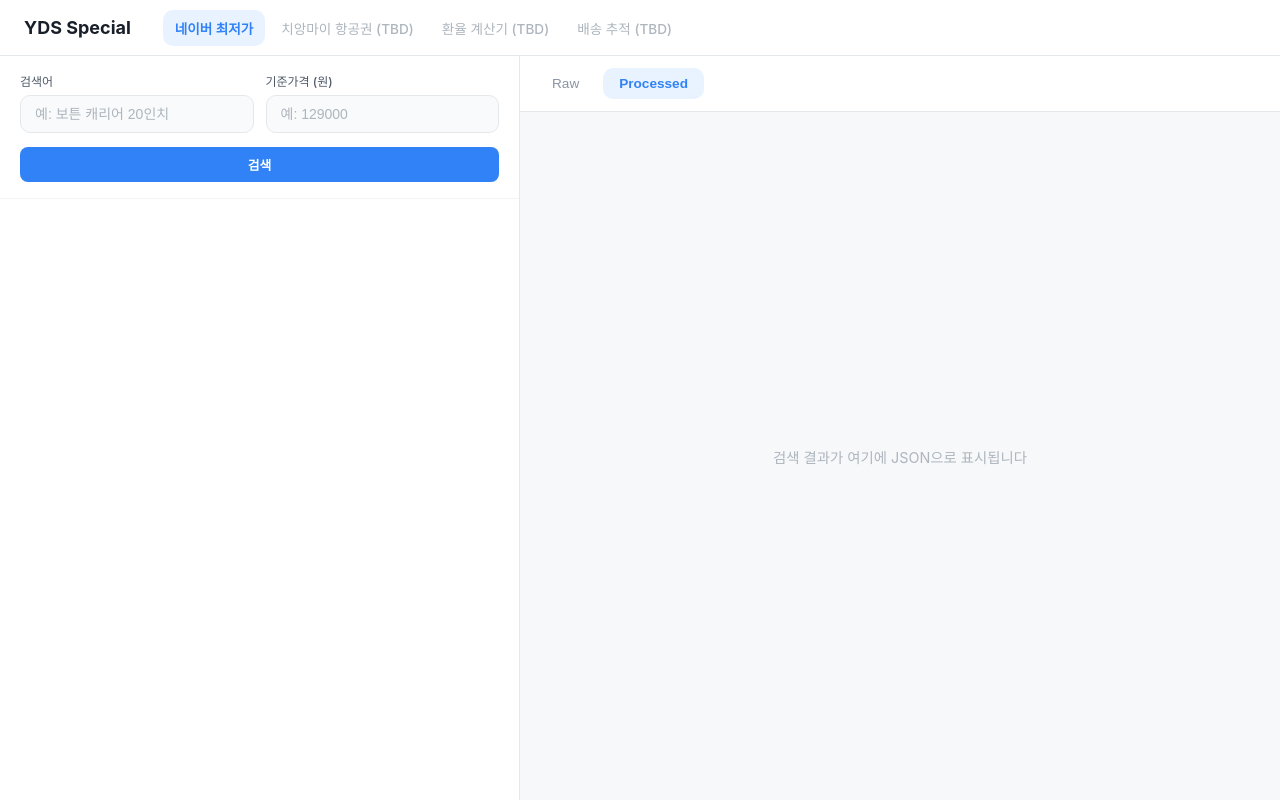
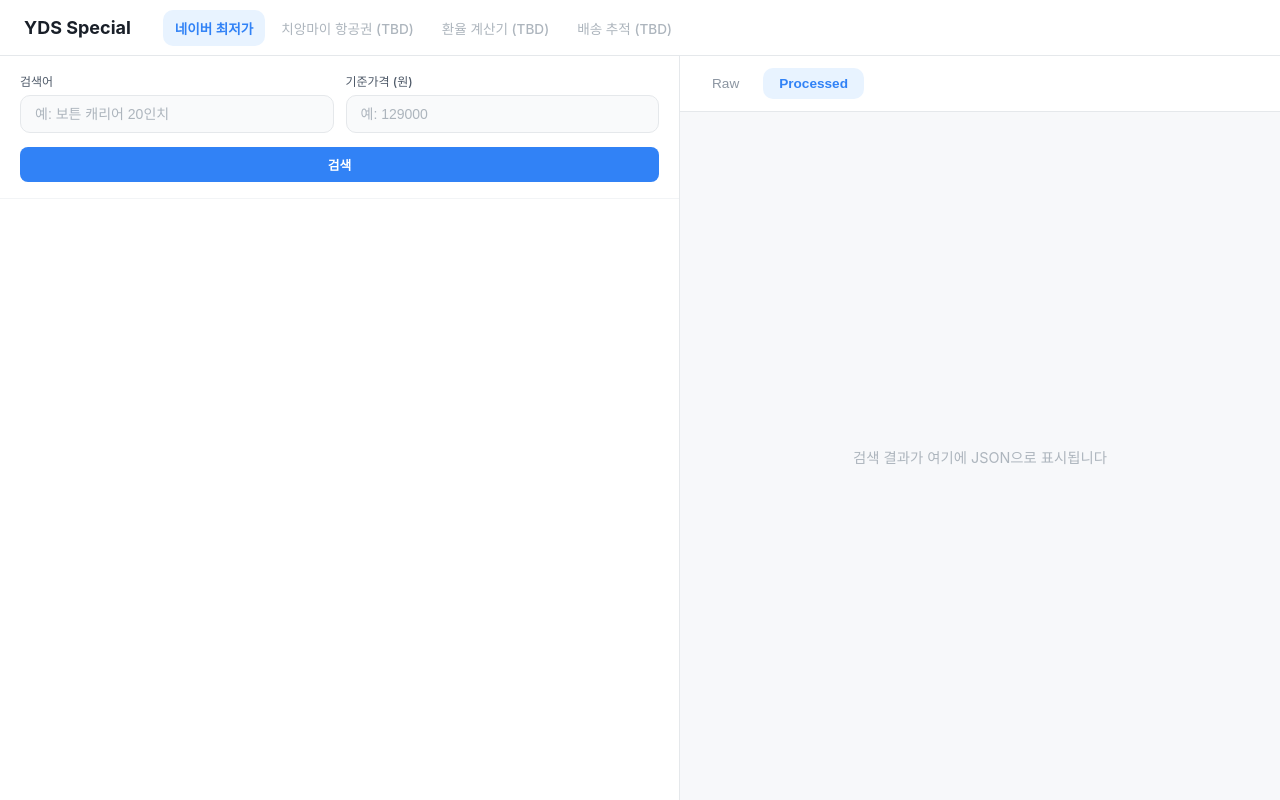
Before and after one commit to Hyune-s-lab/yds-special, a Next.js app: page / in a window 1280 px wide. Built offline with nearby package versions, Linux system fonts and the light colour scheme.

Commit message:
style: 좌측 패널 너비 680px로 확대

```diff
--- a/app/globals.css
+++ b/app/globals.css
@@ -78,8 +78,8 @@ a {
 
 /* 좌측 패널 */
 .left-panel {
-  width: 520px;
-  min-width: 520px;
+  width: 680px;
+  min-width: 680px;
   border-right: 1px solid #e5e8eb;
   background: #fff;
   display: flex;
```
